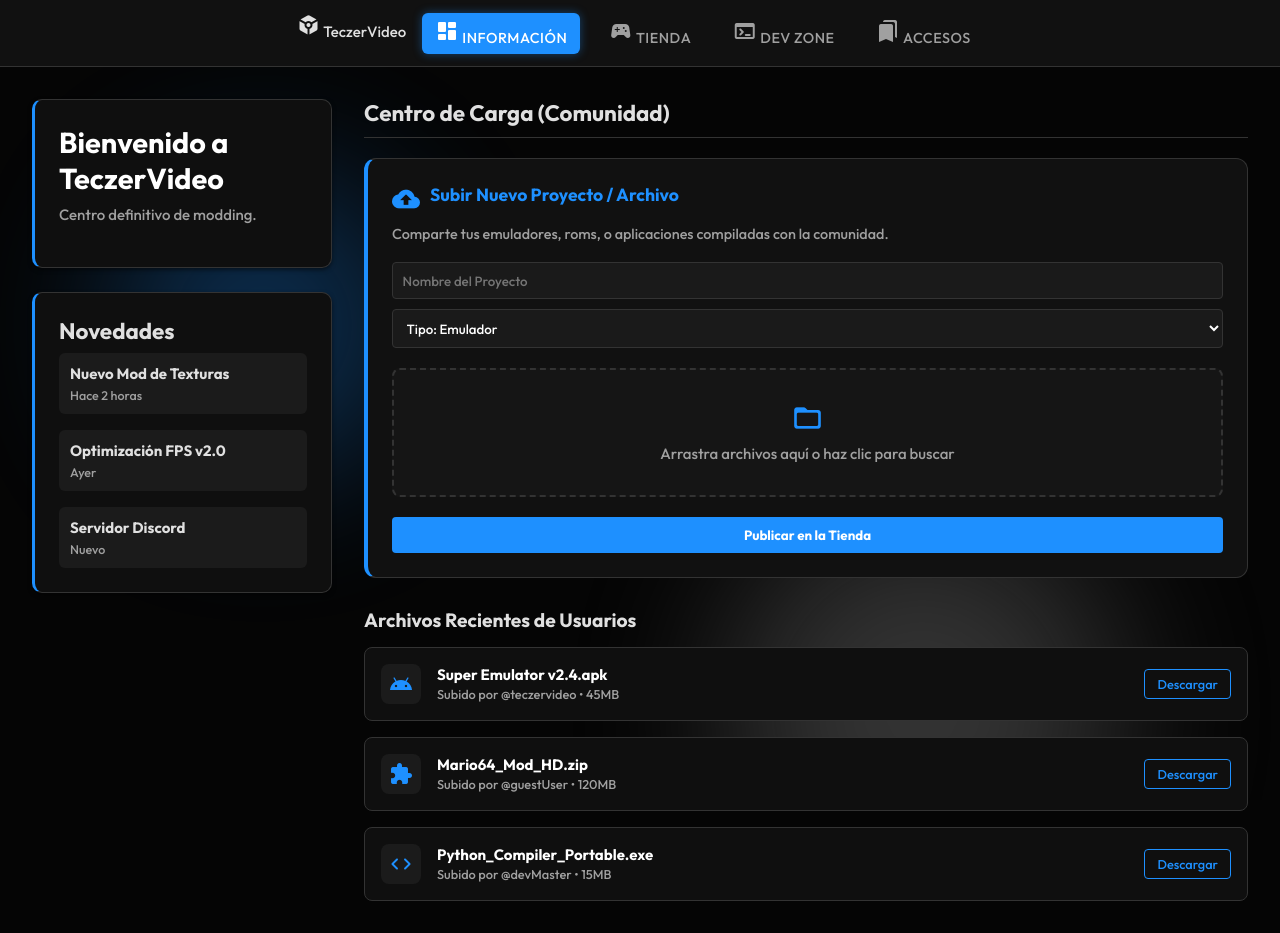
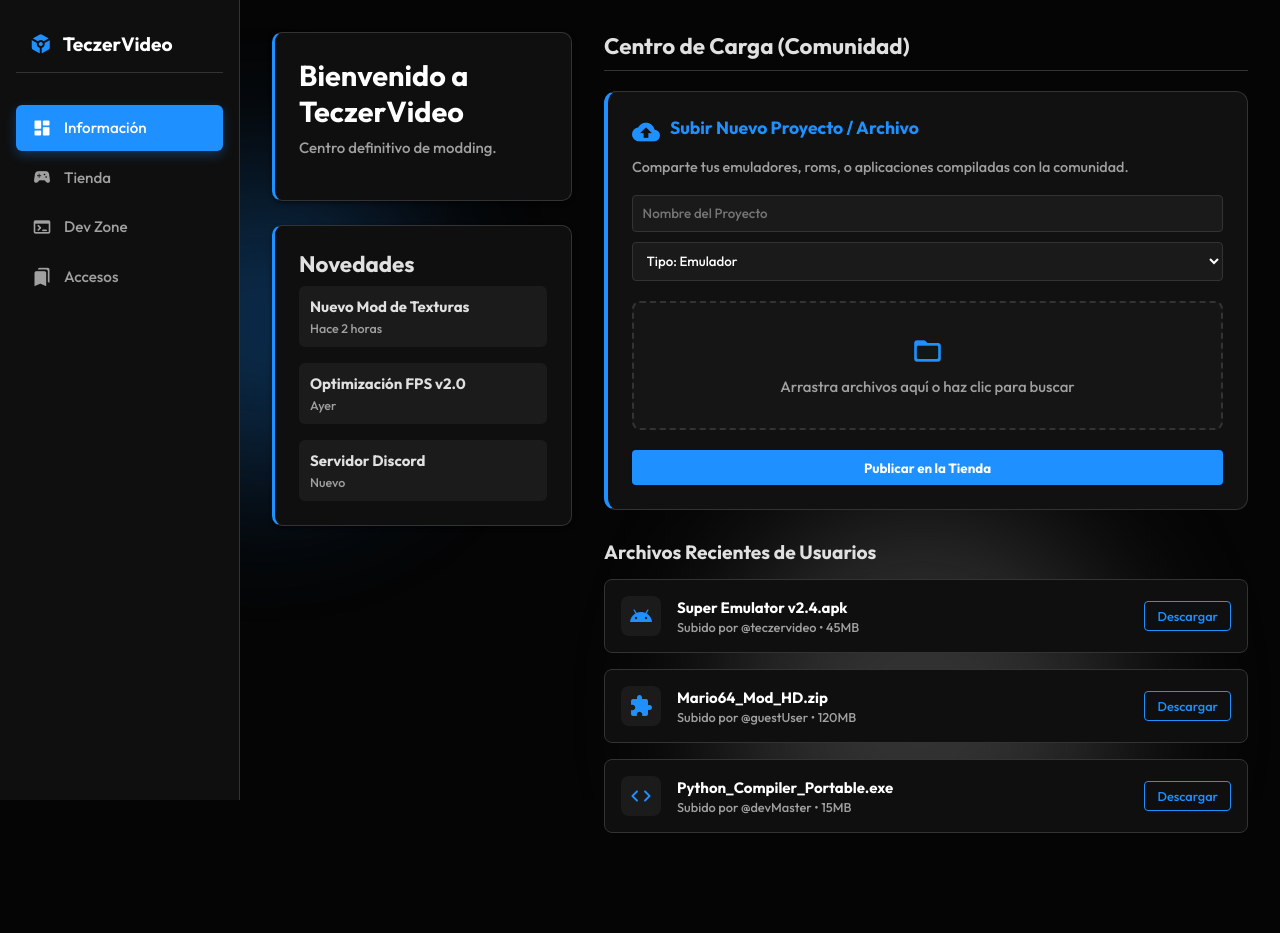
Before and after one commit to teczervideo/teczervideo.github.io, a plain HTML site: page index.html in a window 1280 px wide. After the commit the page ends 865 px from the top, so only its background shows below. Drawn offline with Linux system fonts and the light colour scheme.

Commit message:
feat: Implement Antigravity/IDE-inspired Vertical Sidebar Sidebar Layout

```diff
--- a/css/style.css
+++ b/css/style.css
@@ -102,50 +102,123 @@ body {
     }
 }
 
-/* Navigation - Compact */
+/* Navigation - SideBar (VS Code / Antigravity Style) */
 .nav-container {
     display: flex;
-    justify-content: center;
-    gap: 1rem;
-    padding: 0.8rem;
-    position: sticky;
+    flex-direction: column;
+    width: 240px;
+    height: 100vh;
+    position: fixed;
     top: 0;
-    z-index: 100;
-    /* Cross-browser glassmorphism */
-    background: var(--glass-bg);
-    backdrop-filter: blur(16px);
-    -webkit-backdrop-filter: blur(16px);
+    left: 0;
+    z-index: 1000;
+    background: var(--bg-secondary);
+    border-right: 1px solid var(--border-color);
+    border-bottom: none;
+    backdrop-filter: none;
+    /* Solid sidebar often looks better for IDE style */
+    padding: 1rem;
+}
+
+.nav-header {
+    display: flex;
+    align-items: center;
+    gap: 10px;
+    padding: 1rem 0.8rem;
+    margin-bottom: 2rem;
+    font-size: 1.2rem;
+    font-weight: 700;
+    color: #fff;
     border-bottom: 1px solid var(--border-color);
 }
 
+.nav-header .material-icons-round {
+    color: var(--accent-color);
+}
+
 .nav-item {
+    display: flex;
+    align-items: center;
+    gap: 12px;
     cursor: pointer;
     font-weight: 500;
     color: var(--text-secondary);
-    padding: 0.4rem 0.8rem;
+    padding: 0.8rem 1rem;
     border-radius: 6px;
     transition: all 0.2s;
     -webkit-transition: all 0.2s;
-    font-size: 0.9rem;
-    text-transform: uppercase;
-    letter-spacing: 0.5px;
+    font-size: 0.95rem;
+    text-transform: none;
+    /* Remove uppercase for cleaner look */
+    letter-spacing: normal;
+    margin-bottom: 4px;
 }
 
-.nav-item:hover,
+.nav-item:hover {
+    background: rgba(255, 255, 255, 0.05);
+    color: #fff;
+    box-shadow: none;
+}
+
 .nav-item.active {
     background: var(--accent-color);
     color: #fff;
-    box-shadow: 0 0 10px rgba(30, 144, 255, 0.4);
+    box-shadow: 0 4px 12px rgba(30, 144, 255, 0.3);
 }
 
-/* Sections */
+.nav-item .material-icons-round {
+    font-size: 20px;
+}
+
+/* Sections (Adjusted for Sidebar) */
 .section {
     display: none;
-    padding: 2rem 1rem;
-    max-width: 1000px;
-    margin: 0 auto;
+    padding: 2rem 3rem;
+    /* More padding */
+    margin-left: 240px;
+    /* Offset for sidebar */
+    max-width: 100%;
+    /* Use full available width */
     animation: fadeIn 0.4s ease;
     -webkit-animation: fadeIn 0.4s ease;
+}
+
+/* Mobile Responsive */
+@media (max-width: 768px) {
+    .nav-container {
+        width: 100%;
+        height: auto;
+        flex-direction: row;
+        position: fixed;
+        bottom: 0;
+        top: auto;
+        left: 0;
+        border-right: none;
+        border-top: 1px solid var(--border-color);
+        justify-content: space-around;
+        padding: 0.5rem;
+    }
+
+    .nav-header {
+        display: none;
+    }
+
+    .nav-item span:last-child {
+        display: none;
+        /* Hide text on mobile, icons only */
+    }
+
+    .nav-item {
+        justify-content: center;
+        padding: 0.8rem;
+        margin-bottom: 0;
+    }
+
+    .section {
+        margin-left: 0;
+        padding-bottom: 80px;
+        /* Space for bottom nav */
+    }
 }
 
 .section.active {
--- a/index.html
+++ b/index.html
@@ -295,7 +295,7 @@
     </div>
   </section>
 
-  <script src="js/app.js?v=2.1"></script>
+  <script src="js/app.js?v=2.2"></script>
 </body>
 
 </html>
```
